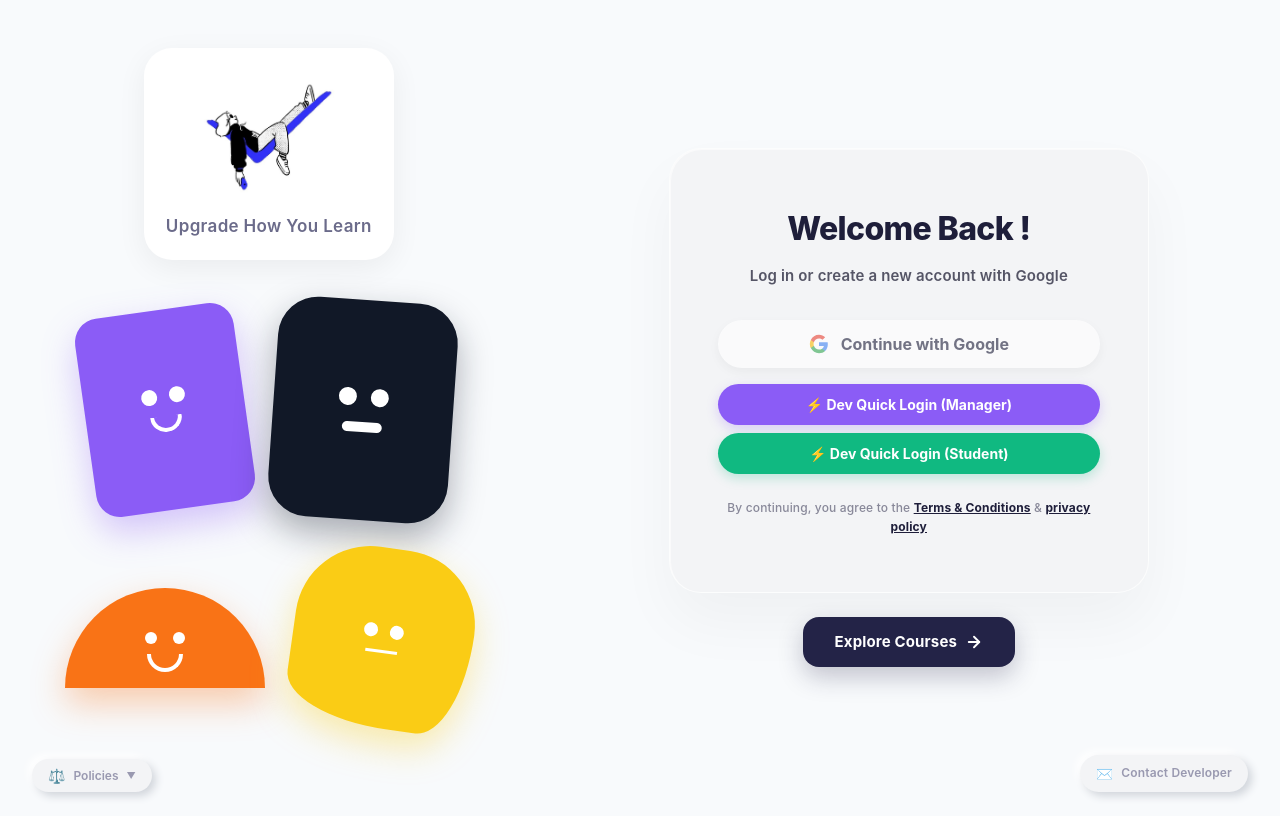
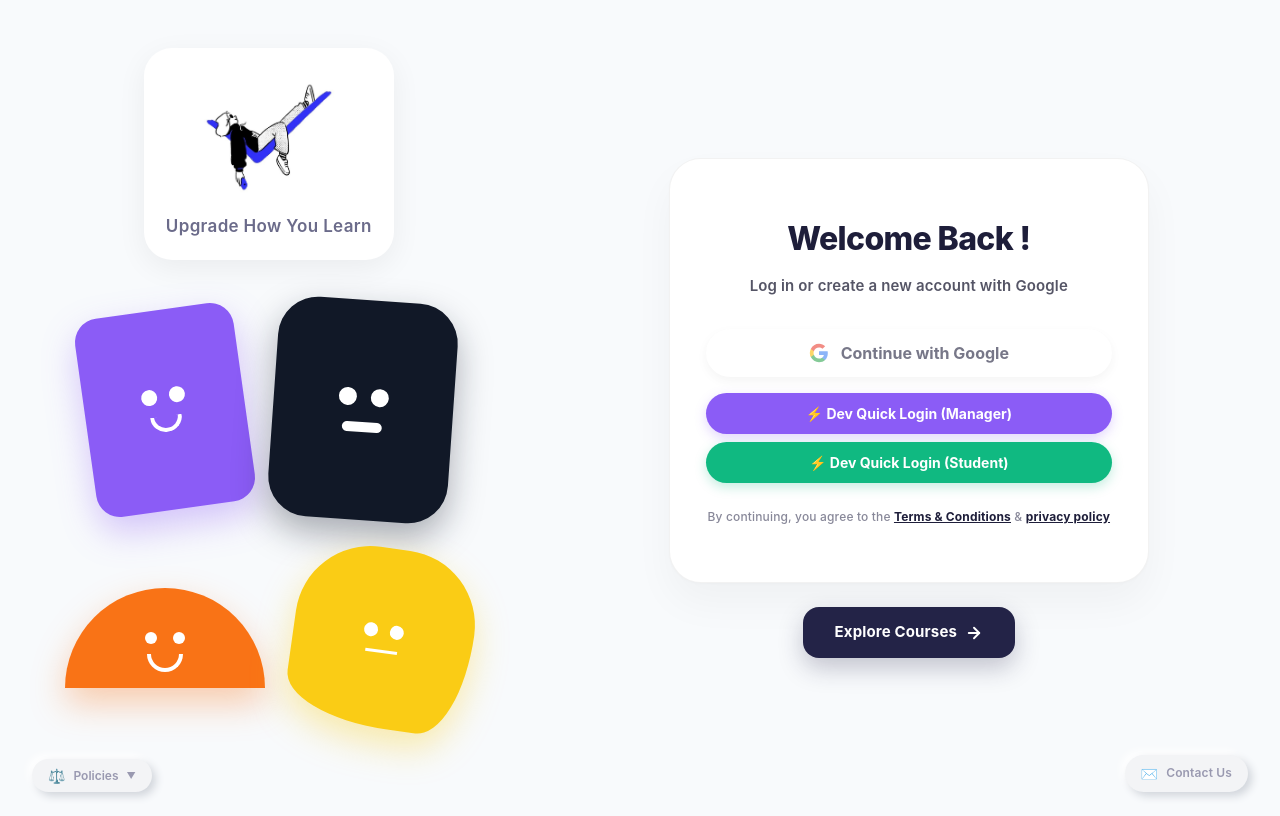
Before and after one commit to Tushaaaaarrrrrr/Teaching-llm, a Next.js app: page /login in a window 1280 px wide. Built offline with nearby package versions, Linux system fonts and the light colour scheme.

Commit message:
feat: enhance login card visibility, solve GSI ghost overlap, set terms line to single row on desktop, rename contact developer to contact us, and change policies dropdown trigger to hover

```diff
--- a/src/app/globals.css
+++ b/src/app/globals.css
@@ -1242,11 +1242,11 @@ tr:hover td {
 .login-card-container {
   width: 100%;
   max-width: 480px;
-  padding: 56px 48px;
-  background: #f3f4f6 !important;
+  padding: 56px 36px !important;
+  background: #ffffff !important;
   border-radius: 32px !important;
-  box-shadow: 0 30px 60px rgba(0, 0, 0, 0.04), inset 1px 1px 0px rgba(255, 255, 255, 0.6) !important;
-  border: 1px solid rgba(255, 255, 255, 0.8) !important;
+  box-shadow: 0 20px 40px rgba(0, 0, 0, 0.04), 0 1px 3px rgba(0, 0, 0, 0.02) !important;
+  border: 1px solid rgba(0, 0, 0, 0.05) !important;
   text-align: center;
 }
 
@@ -1277,6 +1277,7 @@ tr:hover td {
   margin-top: 24px !important;
   text-align: center !important;
   line-height: 1.6 !important;
+  white-space: nowrap !important;
 }
 
 .login-terms-text span {
@@ -1383,6 +1384,7 @@ tr:hover td {
 
   .login-terms-text {
     font-size: 10px !important;
+    white-space: normal !important;
   }
 
   .login-explore-btn {
--- a/src/app/login/page.tsx
+++ b/src/app/login/page.tsx
@@ -25,7 +25,13 @@ function PoliciesDropdown({
   }, [])
 
   return (
-    <div ref={dropdownRef} className="policies-dropdown-container" style={{ position: 'relative', display: 'inline-block' }}>
+    <div
+      ref={dropdownRef}
+      className="policies-dropdown-container"
+      style={{ position: 'relative', display: 'inline-block' }}
+      onMouseEnter={() => setIsOpen(true)}
+      onMouseLeave={() => setIsOpen(false)}
+    >
       <button
         onClick={() => setIsOpen(!isOpen)}
         className="policies-dropdown-trigger"
@@ -325,7 +331,7 @@ function LoginContent() {
               e.currentTarget.style.color = '#9999b0';
             }}
           >
-            <span style={{ fontSize: '14px' }}>✉️</span><span>Contact Developer</span>
+            <span style={{ fontSize: '14px' }}>✉️</span><span>Contact Us</span>
           </a>
 
           <div className="mobile-only-policies-container">
@@ -601,7 +607,7 @@ function GoogleLoginButton({ onTermsClick, onPrivacyClick }: { onTermsClick?: ()
               left: 0,
               width: '100%',
               height: '100%',
-              opacity: 0.01,
+              opacity: 0.001,
               zIndex: 10,
               cursor: gsiReady ? 'pointer' : 'default',
               overflow: 'hidden'
```
